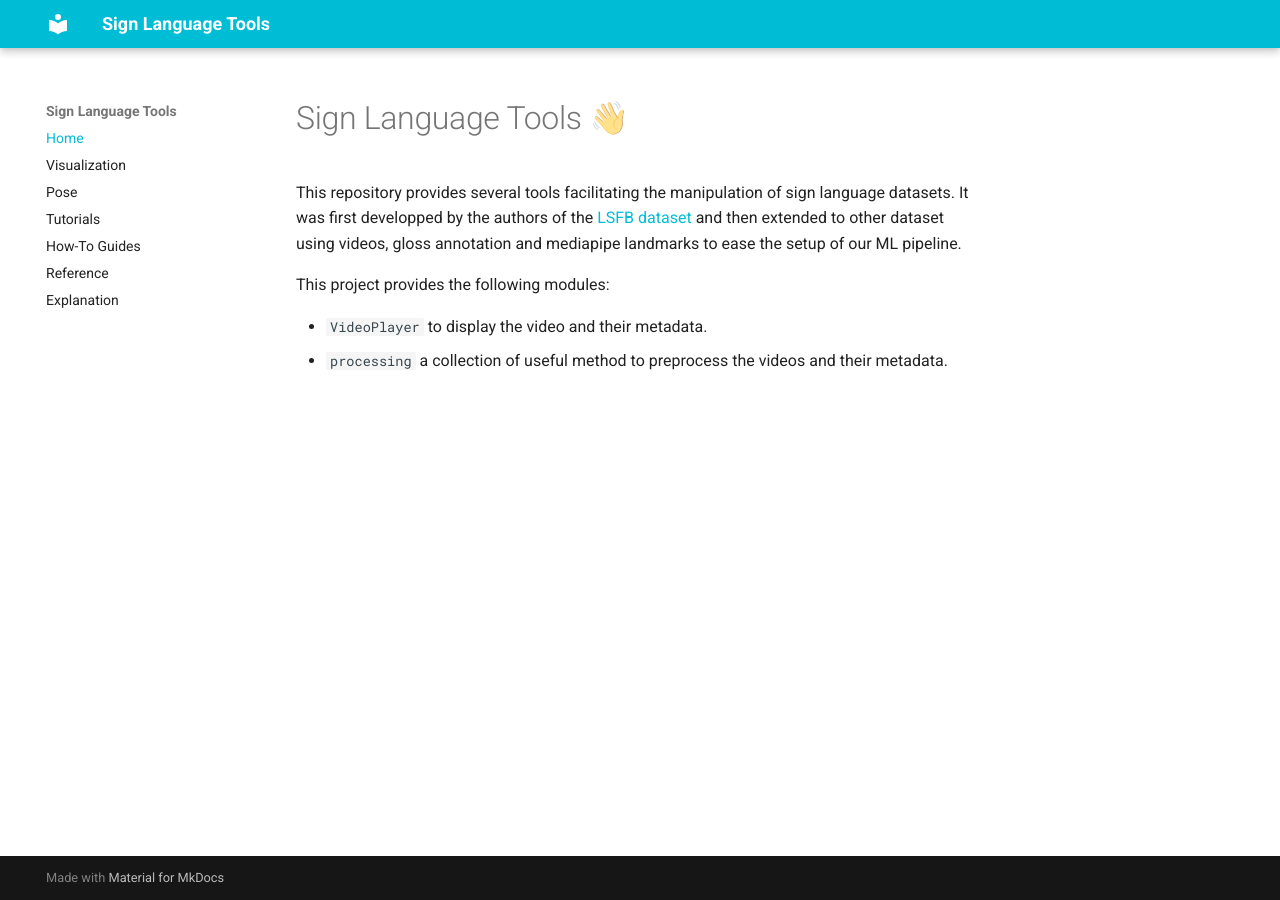
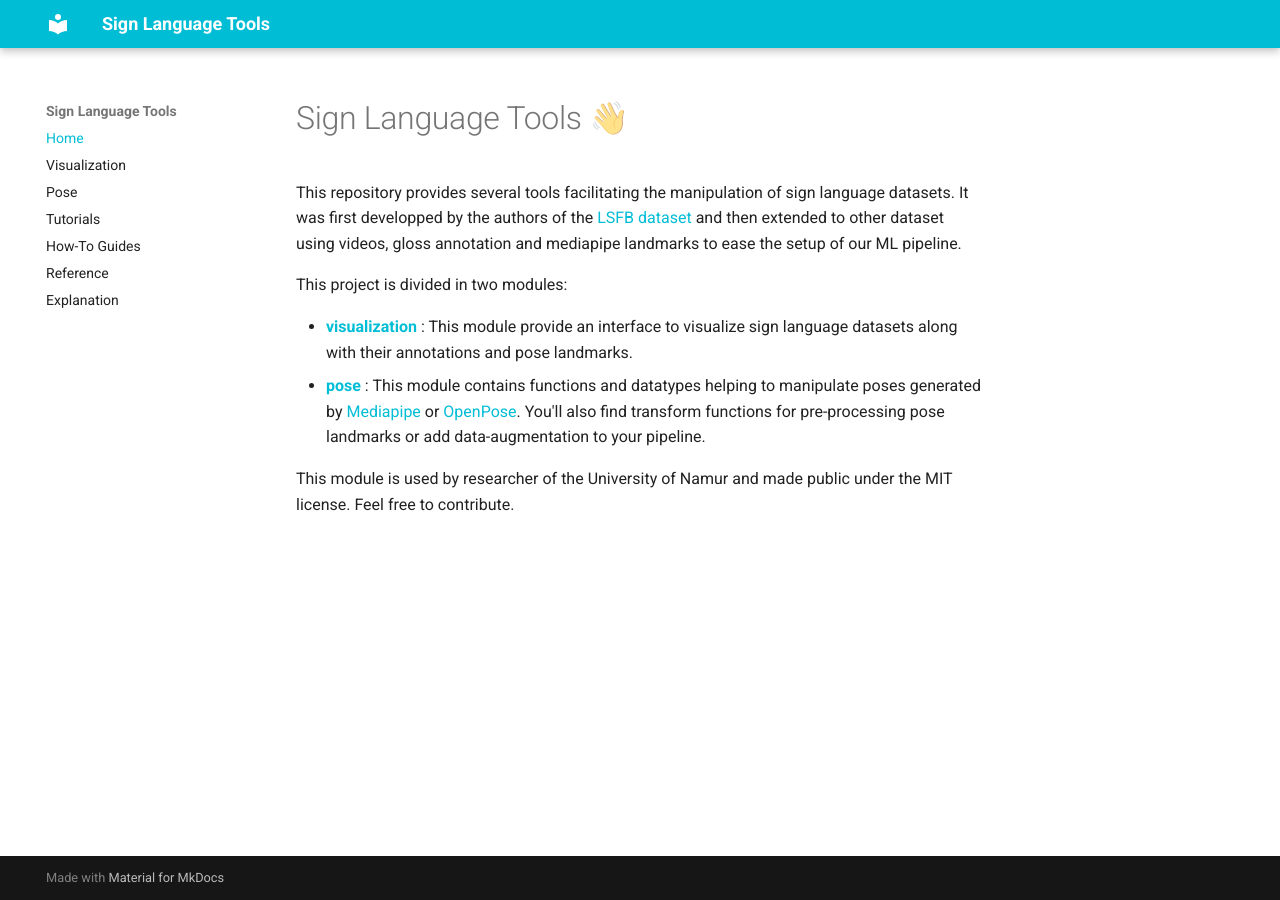
Before and after one commit to ppoitier/sign-language-tools, an MkDocs documentation site: the page built from docs/index.md, in a window 1280 px wide. Built offline with MkDocs 1.6.1 and Material for MkDocs 9.7.7, drawn with Linux system fonts in a browser that asks for light colours.

```diff
--- a/docs/index.md
+++ b/docs/index.md
@@ -2,7 +2,9 @@
 
 This repository provides several tools facilitating the manipulation of sign language datasets. It was first developped by the authors of the [LSFB dataset](https://lsfb.info.unamur.be/) and then extended to other dataset using videos, gloss annotation and mediapipe landmarks to ease the setup of our ML pipeline.
 
-This project provides the following modules:
+This project is divided in two modules:
 
-- `VideoPlayer` to display the video and their metadata.
-- `processing` a collection of useful method to preprocess the videos and their metadata.
+- [**visualization**](visualization.md) : This module provide an interface to visualize sign language datasets along with their annotations and pose landmarks.
+- [**pose**](pose.md) : This module contains functions and datatypes helping to manipulate poses generated by [Mediapipe](https://developers.google.com/mediapipe) or [OpenPose](https://github.com/CMU-Perceptual-Computing-Lab/openpose). You'll also find transform functions for pre-processing pose landmarks or add data-augmentation to your pipeline.
+
+This module is used by researcher of the University of Namur and made public under the MIT license. Feel free to contribute.
```
Also changed, not shown: docs/visualization.md (+18 -1 lines), 1 other file.
